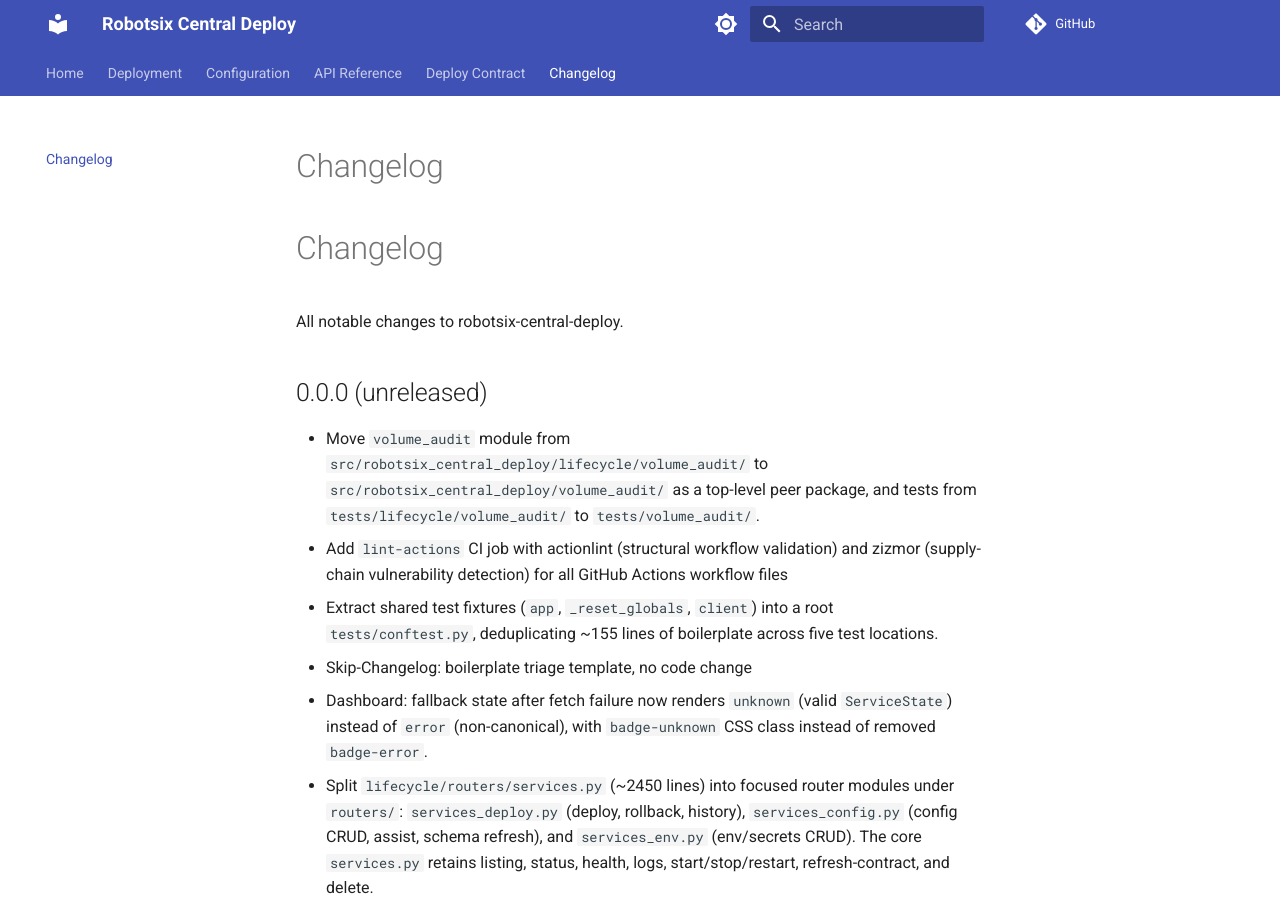
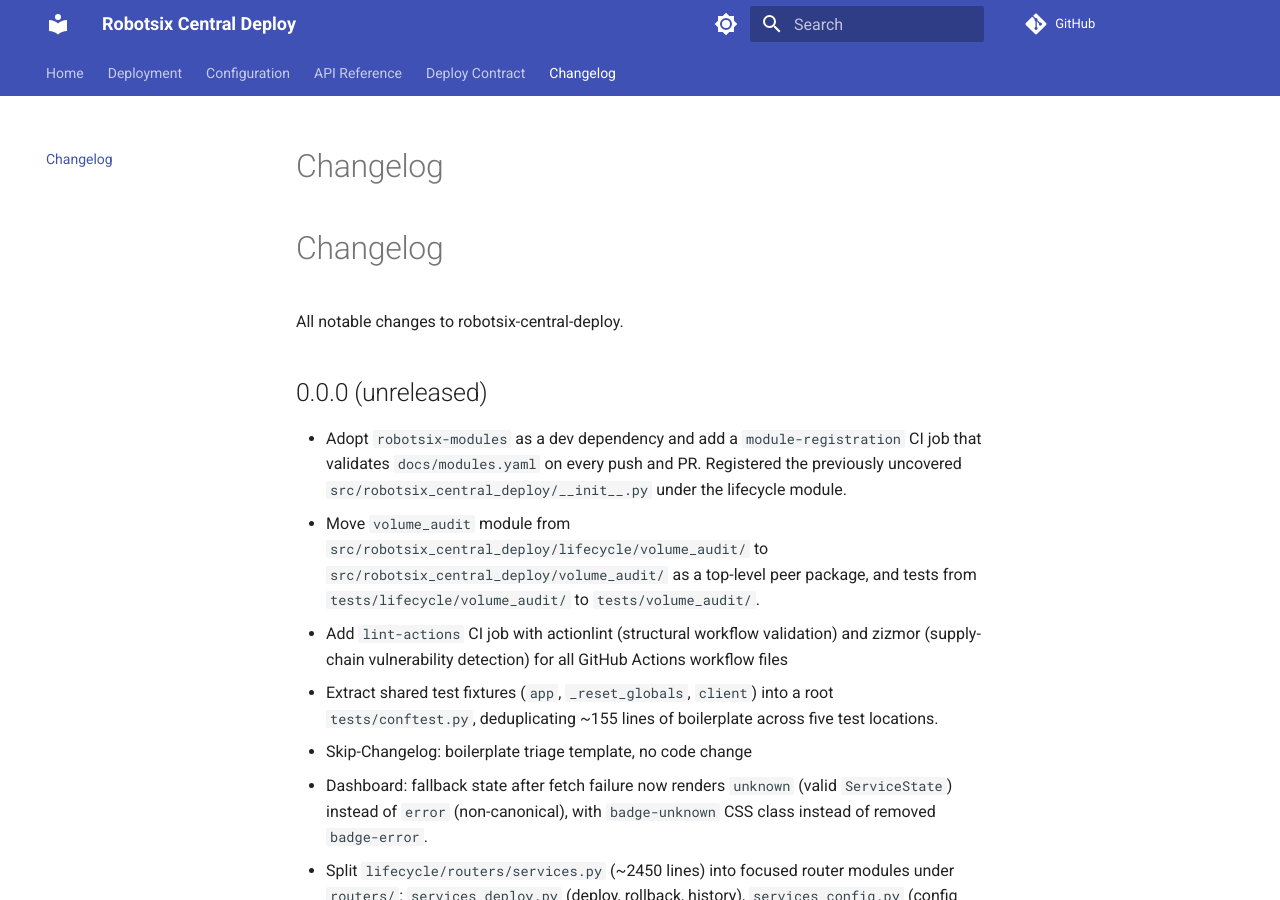
Before and after one commit to damien-robotsix/robotsix-central-deploy, an MkDocs documentation site: the page built from docs/changelog.md, in a window 1280 px wide and 900 px high. Built offline with MkDocs 1.6.1 and Material for MkDocs 9.7.7, drawn with Linux system fonts in a browser that asks for light colours; comment, search, counter and statistics services are not loaded.

Commit message:
mill: robotsix-central-deploy: Adopt robotsix-modules for module taxonomy validation (20260704T205235Z-robotsix-central-deploy-adopt-robotsix-m-a8d4)

```diff
--- a/CHANGELOG.md
+++ b/CHANGELOG.md
@@ -6,6 +6,7 @@ All notable changes to robotsix-central-deploy.
 
 ## 0.0.0 (unreleased)
 
+- Adopt `robotsix-modules` as a dev dependency and add a `module-registration` CI job that validates `docs/modules.yaml` on every push and PR. Registered the previously uncovered `src/robotsix_central_deploy/__init__.py` under the lifecycle module.
 - Move `volume_audit` module from `src/robotsix_central_deploy/lifecycle/volume_audit/` to `src/robotsix_central_deploy/volume_audit/` as a top-level peer package, and tests from `tests/lifecycle/volume_audit/` to `tests/volume_audit/`.
 - Add `lint-actions` CI job with actionlint (structural workflow validation) and zizmor (supply-chain vulnerability detection) for all GitHub Actions workflow files
 - Extract shared test fixtures (``app``, ``_reset_globals``, ``client``) into a root ``tests/conftest.py``, deduplicating ~155 lines of boilerplate across five test locations.
--- a/docs/modules.yaml
+++ b/docs/modules.yaml
@@ -60,6 +60,7 @@ modules:
     docs: /docs
     openapi: /openapi.json
     paths:
+      - src/robotsix_central_deploy/__init__.py
       - src/robotsix_central_deploy/lifecycle/**/*
       - src/robotsix_central_deploy/_yaml_utils.py
       - src/robotsix_central_deploy/deploy_lock.py
--- a/pyproject.toml
+++ b/pyproject.toml
@@ -34,6 +34,7 @@ dev = [
     "types-docker>=7.1",
     "towncrier>=24.0",
     "hypothesis>=6.0",
+    "robotsix-modules",
 ]
 docs = [
     "mkdocs-material>=9.5",
@@ -111,7 +112,7 @@ fail_under = 80
 
 [tool.deptry]
 known_first_party = ["robotsix_central_deploy"]
-per_rule_ignores = { "DEP001" = ["hatchling"], "DEP002" = ["pytest", "pytest-asyncio", "mypy", "coverage", "pytest-cov", "ruff", "robotsix-config"], "DEP003" = ["starlette", "requests", "tomli"] }
+per_rule_ignores = { "DEP001" = ["hatchling"], "DEP002" = ["pytest", "pytest-asyncio", "mypy", "coverage", "pytest-cov", "ruff", "robotsix-config", "robotsix-modules"], "DEP003" = ["starlette", "requests", "tomli"] }
 
 [tool.towncrier]
 package = "robotsix_central_deploy"
```
Also changed, not shown: changelog.d/20260704T205235Z-robotsix-central-deploy-adopt-robotsix-m-a8d4.misc.md (added, +1 -0 lines), 1 other file.
